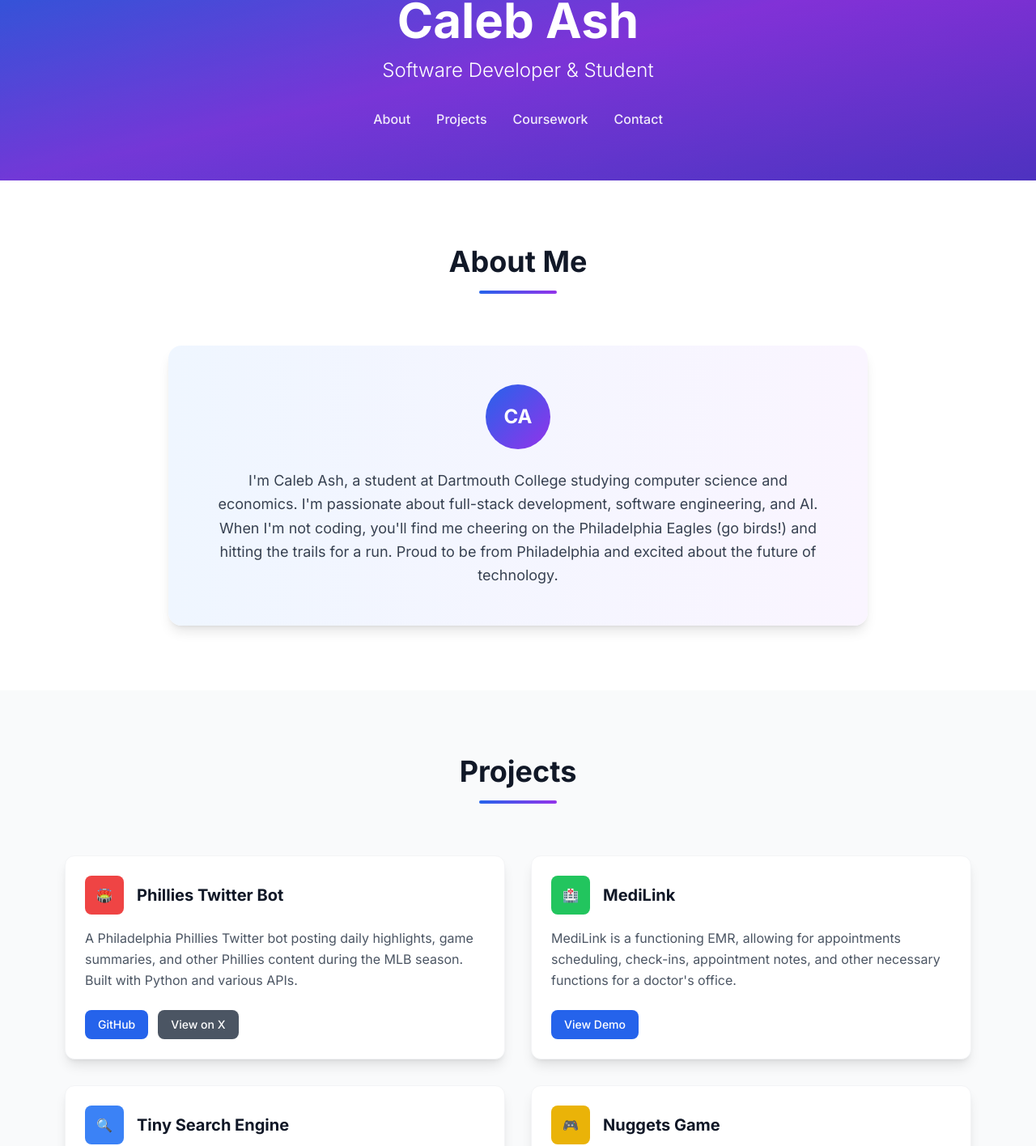
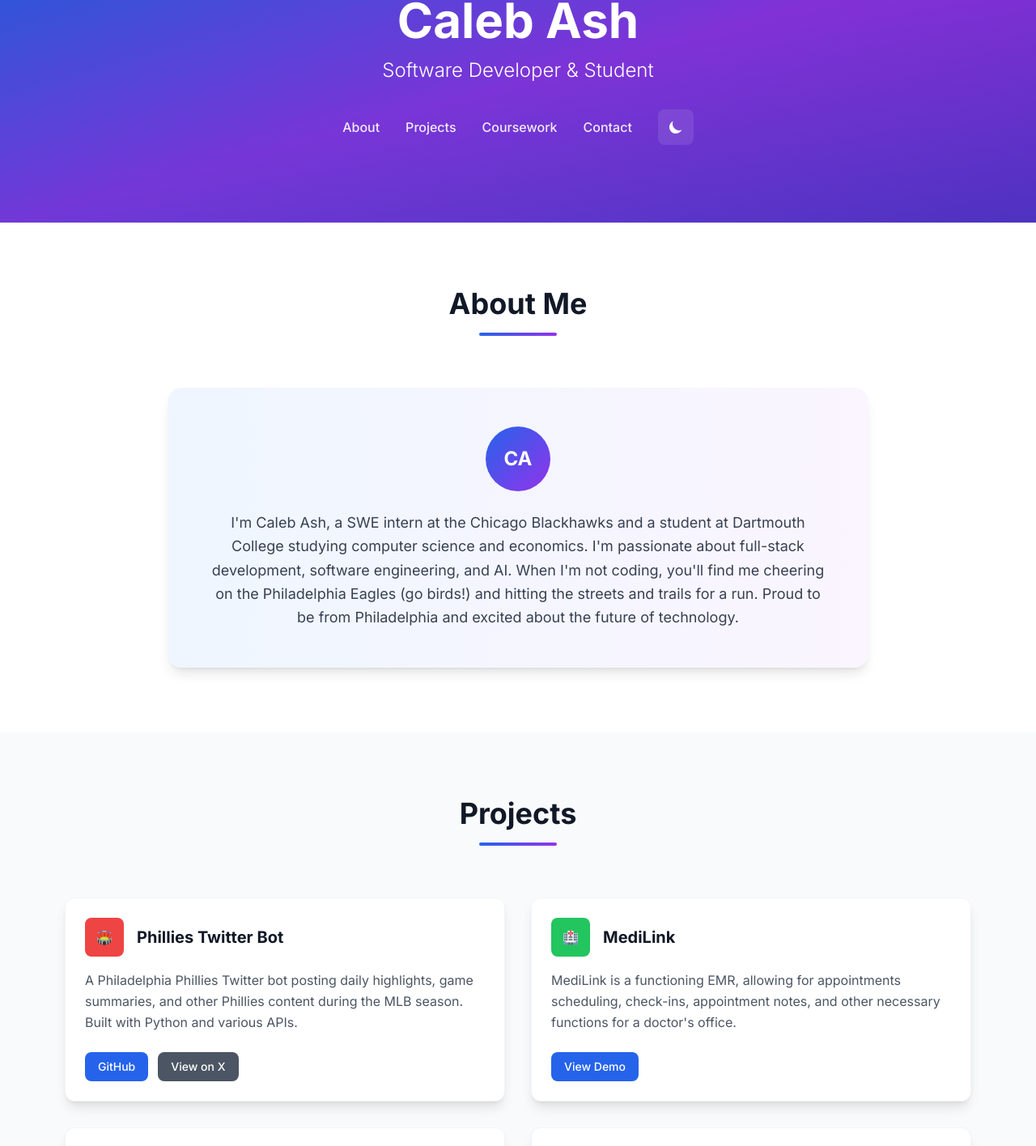
Before and after one commit to calebashw/calebashw, a React (Create React App) app: page / in a window 1280 px wide. Shown: the part 69-1485 px from the top of the page at 81% size. Built offline with nearby package versions, Linux system fonts and the light colour scheme.

Commit message:
Wording changes, dark mode

```diff
--- a/package.json
+++ b/package.json
@@ -41,7 +41,7 @@
   },
   "devDependencies": {
     "autoprefixer": "^10.4.21",
-    "gh-pages": "^6.2.0",
+    "gh-pages": "^6.3.0",
     "postcss": "^8.5.6",
     "tailwindcss": "^3.4.17"
   }
--- a/src/App.jsx
+++ b/src/App.jsx
@@ -1,15 +1,40 @@
-import { useState } from 'react';
+import { useState, useEffect } from 'react';
 import './index.css';
 
 function App() {
   const [activeAccordion, setActiveAccordion] = useState(null);
+  const [darkMode, setDarkMode] = useState(false);
+
+  // Check for saved dark mode preference or default to system preference
+  useEffect(() => {
+    const savedDarkMode = localStorage.getItem('darkMode');
+    if (savedDarkMode !== null) {
+      setDarkMode(JSON.parse(savedDarkMode));
+    } else {
+      setDarkMode(window.matchMedia('(prefers-color-scheme: dark)').matches);
+    }
+  }, []);
+
+  // Update document class and save preference
+  useEffect(() => {
+    if (darkMode) {
+      document.documentElement.classList.add('dark');
+    } else {
+      document.documentElement.classList.remove('dark');
+    }
+    localStorage.setItem('darkMode', JSON.stringify(darkMode));
+  }, [darkMode]);
+
+  const toggleDarkMode = () => {
+    setDarkMode(!darkMode);
+  };
 
   const toggleAccordion = (index) => {
     setActiveAccordion(activeAccordion === index ? null : index);
   };
 
   return (
-    <div className="min-h-screen bg-gradient-to-br from-gray-50 to-gray-100">
+    <div className="min-h-screen bg-gradient-to-br from-gray-50 to-gray-100 dark:from-gray-900 dark:to-gray-800 transition-colors duration-300">
       {/* Header */}
       <header className="gradient-bg text-white relative overflow-hidden">
         {/* Background Pattern */}
@@ -25,8 +50,9 @@ function App() {
               Software Developer & Student
             </p>
 
-            {/* Navigation */}
-            <nav className="flex justify-center space-x-8">
+            {/* Navigation and Dark Mode Toggle */}
+            <div className="flex justify-center items-center space-x-8 mb-8">
+              <nav className="flex space-x-8">
                 {['About', 'Projects', 'Coursework', 'Contact'].map((item) => (
                   <a
                     key={item}
@@ -38,29 +64,48 @@ function App() {
                   </a>
                 ))}
               </nav>
+
+              {/* Dark Mode Toggle Button */}
+              <button
+                onClick={toggleDarkMode}
+                className="bg-white/10 backdrop-blur-sm rounded-lg p-3 hover:bg-white/20 transition-all duration-300 hover:scale-105"
+                aria-label="Toggle dark mode"
+              >
+                {darkMode ? (
+                  <svg className="w-5 h-5 text-white" fill="currentColor" viewBox="0 0 20 20">
+                    <path fillRule="evenodd" d="M10 2a1 1 0 011 1v1a1 1 0 11-2 0V3a1 1 0 011-1zm4 8a4 4 0 11-8 0 4 4 0 018 0zm-.464 4.95l.707.707a1 1 0 001.414-1.414l-.707-.707a1 1 0 00-1.414 1.414zm2.12-10.607a1 1 0 010 1.414l-.706.707a1 1 0 11-1.414-1.414l.707-.707a1 1 0 011.414 0zM17 11a1 1 0 100-2h-1a1 1 0 100 2h1zm-7 4a1 1 0 011 1v1a1 1 0 11-2 0v-1a1 1 0 011-1zM5.05 6.464A1 1 0 106.465 5.05l-.708-.707a1 1 0 00-1.414 1.414l.707.707zm1.414 8.486l-.707.707a1 1 0 01-1.414-1.414l.707-.707a1 1 0 011.414 1.414zM4 11a1 1 0 100-2H3a1 1 0 000 2h1z" clipRule="evenodd" />
+                  </svg>
+                ) : (
+                  <svg className="w-5 h-5 text-white" fill="currentColor" viewBox="0 0 20 20">
+                    <path d="M17.293 13.293A8 8 0 016.707 2.707a8.001 8.001 0 1010.586 10.586z" />
+                  </svg>
+                )}
+              </button>
+            </div>
           </div>
         </div>
       </header>
 
       <main>
         {/* About Section */}
-        <section id="about" className="py-20 bg-white">
+        <section id="about" className="py-20 bg-white dark:bg-gray-800 transition-colors duration-300">
           <div className="max-w-4xl mx-auto px-4">
             <div className="text-center mb-16">
-              <h2 className="text-4xl font-bold text-gray-900 mb-4">About Me</h2>
+              <h2 className="text-4xl font-bold text-gray-900 dark:text-white mb-4">About Me</h2>
               <div className="w-24 h-1 bg-gradient-to-r from-blue-600 to-purple-600 mx-auto rounded-full"></div>
             </div>
 
-            <div className="bg-gradient-to-r from-blue-50 to-purple-50 rounded-2xl p-8 md:p-12 shadow-lg">
+            <div className="bg-gradient-to-r from-blue-50 to-purple-50 dark:from-gray-700 dark:to-gray-600 rounded-2xl p-8 md:p-12 shadow-lg transition-colors duration-300">
               <div className="flex items-center justify-center mb-6">
                 <div className="w-20 h-20 bg-gradient-to-br from-blue-600 to-purple-600 rounded-full flex items-center justify-center text-white text-2xl font-bold">
                   CA
                 </div>
               </div>
-              <p className="text-lg text-gray-700 leading-relaxed text-center max-w-3xl mx-auto">
-                I'm Caleb Ash, a student at Dartmouth College studying computer science and economics.
-                I'm passionate about full-stack development, software engineering, and AI.
-                When I'm not coding, you'll find me cheering on the Philadelphia Eagles (go birds!) and hitting the trails for a run.
+              <p className="text-lg text-gray-700 dark:text-gray-200 leading-relaxed text-center max-w-3xl mx-auto">
+                I'm Caleb Ash, a SWE intern at the Chicago Blackhawks and a student at Dartmouth College
+                studying computer science and economics. I'm passionate about full-stack development,
+                software engineering, and AI. When I'm not coding, you'll find me cheering on the
+                Philadelphia Eagles (go birds!) and hitting the streets and trails for a run.
                 Proud to be from Philadelphia and excited about the future of technology.
               </p>
             </div>
@@ -68,10 +113,10 @@ function App() {
         </section>
 
         {/* Projects Section */}
-        <section id="projects" className="py-20 bg-gray-50">
+        <section id="projects" className="py-20 bg-gray-50 dark:bg-gray-900 transition-colors duration-300">
           <div className="max-w-6xl mx-auto px-4">
             <div className="text-center mb-16">
-              <h2 className="text-4xl font-bold text-gray-900 mb-4">Projects</h2>
+              <h2 className="text-4xl font-bold text-gray-900 dark:text-white mb-4">Projects</h2>
               <div className="w-24 h-1 bg-gradient-to-r from-blue-600 to-purple-600 mx-auto rounded-full"></div>
             </div>
 
@@ -82,9 +127,9 @@ function App() {
                   <div className="w-12 h-12 bg-red-500 rounded-lg flex items-center justify-center text-white font-bold mr-4">
                     🏟️
                   </div>
-                  <h3 className="text-xl font-bold text-gray-900">Phillies Twitter Bot</h3>
+                  <h3 className="text-xl font-bold text-gray-900 dark:text-white">Phillies Twitter Bot</h3>
                 </div>
-                <p className="text-gray-600 mb-6 leading-relaxed">
+                <p className="text-gray-600 dark:text-gray-300 mb-6 leading-relaxed">
                   A Philadelphia Phillies Twitter bot posting daily highlights, game summaries, and other Phillies content during the MLB season.
                   Built with Python and various APIs.
                 </p>
@@ -114,9 +159,9 @@ function App() {
                   <div className="w-12 h-12 bg-green-500 rounded-lg flex items-center justify-center text-white font-bold mr-4">
                     🏥
                   </div>
-                  <h3 className="text-xl font-bold text-gray-900">MediLink</h3>
+                  <h3 className="text-xl font-bold text-gray-900 dark:text-white">MediLink</h3>
                 </div>
-                <p className="text-gray-600 mb-6 leading-relaxed">
+                <p className="text-gray-600 dark:text-gray-300 mb-6 leading-relaxed">
                   MediLink is a functioning EMR, allowing for appointments scheduling, check-ins, appointment notes, and other necessary functions for a doctor's office.
                 </p>
                 <div className="flex space-x-3">
@@ -137,14 +182,14 @@ function App() {
                   <div className="w-12 h-12 bg-blue-500 rounded-lg flex items-center justify-center text-white font-bold mr-4">
                     🔍
                   </div>
-                  <h3 className="text-xl font-bold text-gray-900">Tiny Search Engine</h3>
+                  <h3 className="text-xl font-bold text-gray-900 dark:text-white">Tiny Search Engine</h3>
                 </div>
-                <p className="text-gray-600 mb-6 leading-relaxed">
+                <p className="text-gray-600 dark:text-gray-300 mb-6 leading-relaxed">
                   A crawler, indexer, and querier, all built in C that with provided data can act as a search engine.
                 </p>
-                <div className="flex space-x-3">
+                {/* <div className="flex space-x-3">
                   <span className="text-gray-400 text-sm">Coming Soon</span>
-                </div>
+                </div> */}
               </div>
 
               {/* Nuggets Game */}
@@ -153,24 +198,24 @@ function App() {
                   <div className="w-12 h-12 bg-yellow-500 rounded-lg flex items-center justify-center text-white font-bold mr-4">
                     🎮
                   </div>
-                  <h3 className="text-xl font-bold text-gray-900">Nuggets Game</h3>
+                  <h3 className="text-xl font-bold text-gray-900 dark:text-white">Nuggets Game</h3>
                 </div>
-                <p className="text-gray-600 mb-6 leading-relaxed">
+                <p className="text-gray-600 dark:text-gray-300 mb-6 leading-relaxed">
                   Multiplayer terminal-based game with a functioning client and server written in C. Personally responsible for creating the client.
                 </p>
-                <div className="flex space-x-3">
+                {/* <div className="flex space-x-3">
                   <span className="text-gray-400 text-sm">Coming Soon</span>
-                </div>
+                </div> */}
               </div>
             </div>
           </div>
         </section>
 
         {/* Coursework Section */}
-        <section id="coursework" className="py-20 bg-white">
+        <section id="coursework" className="py-20 bg-white dark:bg-gray-800 transition-colors duration-300">
           <div className="max-w-4xl mx-auto px-4">
             <div className="text-center mb-16">
-              <h2 className="text-4xl font-bold text-gray-900 mb-4">Coursework</h2>
+              <h2 className="text-4xl font-bold text-gray-900 dark:text-white mb-4">Coursework</h2>
               <div className="w-24 h-1 bg-gradient-to-r from-blue-600 to-purple-600 mx-auto rounded-full"></div>
             </div>
 
@@ -208,11 +253,11 @@ function App() {
                 <div key={index} className="card overflow-hidden">
                   <button
                     onClick={() => toggleAccordion(index)}
-                    className="w-full p-6 text-left flex justify-between items-center hover:bg-gray-50 transition-colors duration-200"
+                    className="w-full p-6 text-left flex justify-between items-center hover:bg-gray-50 dark:hover:bg-gray-700 transition-colors duration-200"
                   >
-                    <h3 className="text-lg font-semibold text-gray-900">{course.title}</h3>
+                    <h3 className="text-lg font-semibold text-gray-900 dark:text-white">{course.title}</h3>
                     <svg
-                      className={`w-5 h-5 text-gray-500 transition-transform duration-200 ${
+                      className={`w-5 h-5 text-gray-500 dark:text-gray-400 transition-transform duration-200 ${
                         activeAccordion === index ? 'rotate-180' : ''
                       }`}
                       fill="none"
@@ -228,7 +273,7 @@ function App() {
                     }`}
                   >
                     <div className="px-6 pb-6">
-                      <p className="text-gray-600">{course.content}</p>
+                      <p className="text-gray-600 dark:text-gray-300">{course.content}</p>
                     </div>
                   </div>
                 </div>
@@ -254,7 +299,7 @@ function App() {
               >
                 <div className="text-3xl mb-3">✉️</div>
                 <div className="font-medium">Email</div>
-                <div className="text-sm opacity-75">calebwilliam@comcast.net</div>
+                <div className="text-xs opacity-75">calebwilliam@comcast.net</div>
               </a>
 
               <a
--- a/src/index.css
+++ b/src/index.css
@@ -24,7 +24,7 @@
   }
 
   .card {
-    @apply bg-white rounded-xl shadow-lg hover:shadow-xl transition-all duration-300 hover:-translate-y-2 border border-gray-100;
+    @apply bg-white dark:bg-gray-800 rounded-xl shadow-lg hover:shadow-xl transition-all duration-300 hover:-translate-y-2 border border-gray-100 dark:border-gray-700;
   }
 
   .gradient-bg {
@@ -35,3 +35,8 @@
     @apply bg-gradient-to-r from-blue-600 to-purple-600 bg-clip-text text-transparent;
   }
 }
+
+/* Dark mode transitions */
+* {
+  transition: background-color 0.3s ease, color 0.3s ease, border-color 0.3s ease;
+}
--- a/tailwind.config.js
+++ b/tailwind.config.js
@@ -4,6 +4,7 @@ module.exports = {
     "./src/**/*.{js,jsx,ts,tsx}",
     "./public/index.html"
   ],
+  darkMode: 'class',
   theme: {
     extend: {
       fontFamily: {
```
Also changed, not shown: 1 other file (tests, documents, lock files or other folders). Lines whose indentation alone changed are shown as unchanged.
